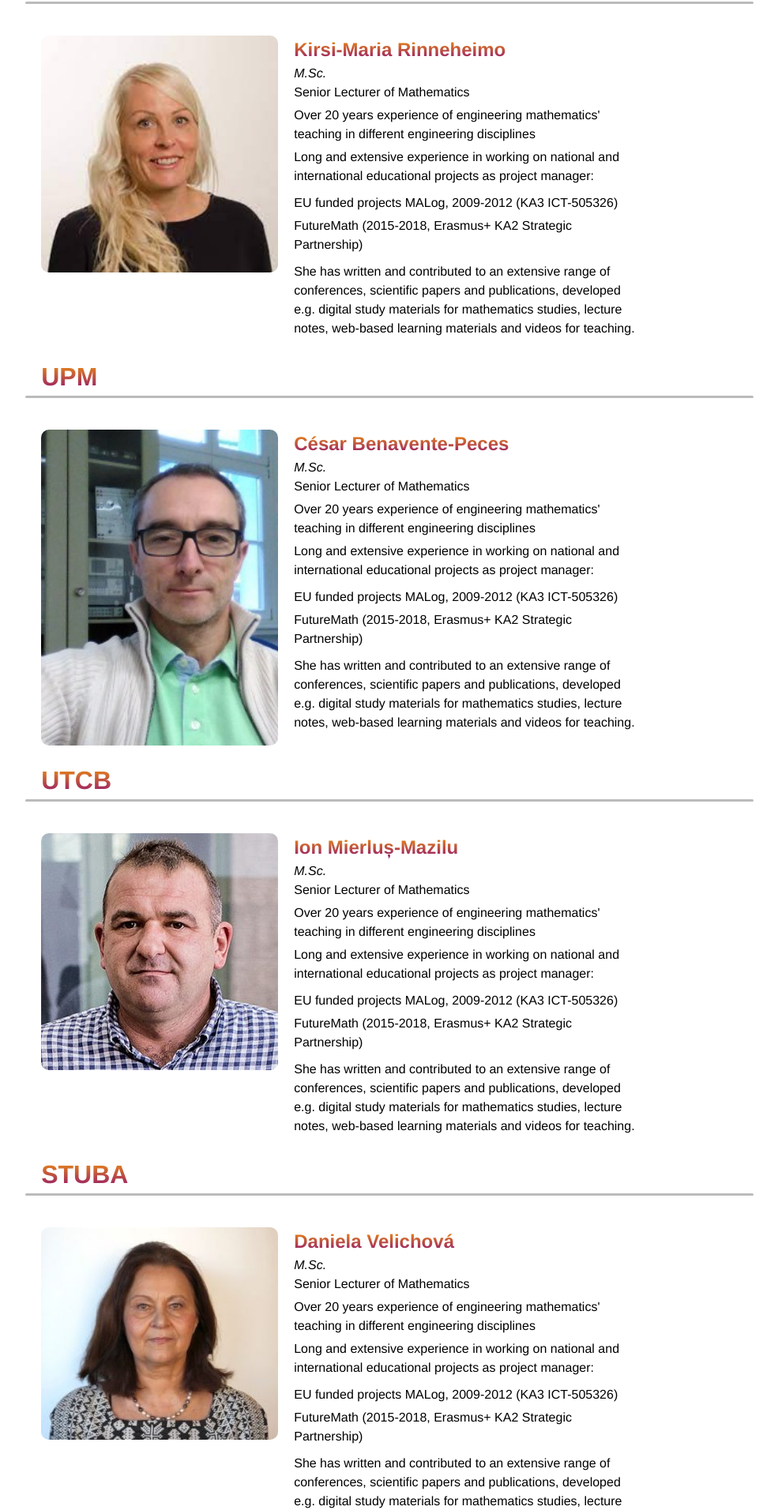
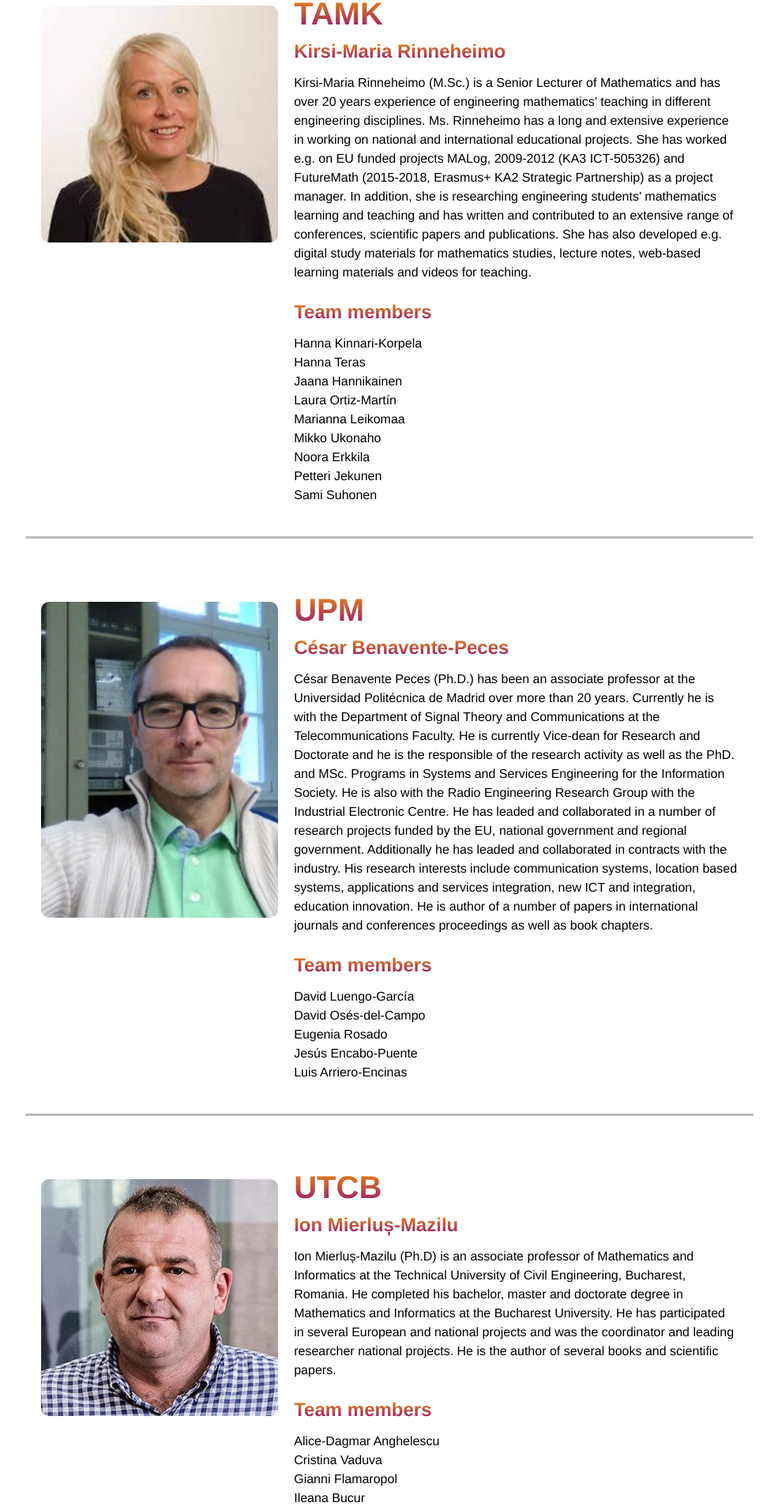
Before and after one commit to duongwalker/digistem-project, a React (Vite) app: page /ourteam in a window 1280 px wide. Shown: the part 569-2481 px from the top of the page at 79% size, without its empty margins (147-1132 px from the left). Built offline with nearby package versions, Linux system fonts and the light colour scheme.

Commit message:
Reformat team member cards

```diff
--- a/src/components/OurTeamPage/OurTeamPage.css
+++ b/src/components/OurTeamPage/OurTeamPage.css
@@ -14,7 +14,7 @@ main {
     text-align: center;
 }
 
-.team-members h1, .member h2, .profile-text h3 {
+.team-members h1, .member h2, .member h3 {
     background: -webkit-linear-gradient(orange, purple);
     -webkit-background-clip: text;
     background-clip: text;
@@ -24,20 +24,25 @@ main {
 
 .team-members h1 {
     font-size: 4em;
+    margin-bottom: 10px;
 }
 
 .member h2 {
-    margin-left: 20px;
-    font-size: 2em;
+    font-size: 2.5em;
 }
 
 .profile-text h3 {
     font-size: 1.5em;
+    margin-bottom: 10px;
 }
 
 .member {
     margin: 40px 0;
     text-align: left;
+}
+
+.member p {
+  margin-bottom: 20px;
 }
 
 .profile {
@@ -56,30 +61,21 @@ main {
   object-fit: cover;
   border-radius: 10px;
   margin-right: 20px;
+  margin-top: 20px;
 }
 
 .profile-text {
   flex: 1;
   /* height: 500px; */
-  max-width: 50%;
+  max-width: 70%;
 }
 
-.profile-text p {
-  font-style: italic;
+.profile-text ul li {
+  font-weight: 500;
 }
 
 .profile-text ul {
-  list-style-type: none;
-  padding: 0;
-}
-
-.profile-text ul ul {
-  margin-top: 10px;
-  margin-bottom: 10px;
-}
-
-.profile-text ul li {
-  margin-bottom: 5px;
+  margin-bottom: 20px;
 }
 
 hr.rounded {
@@ -92,7 +88,7 @@ hr.rounded {
     .profile {
       flex-direction: column;
       align-items: center;
-      text-align: center;
+      text-align: left;
     }
 
     .profile img {
@@ -106,6 +102,10 @@ hr.rounded {
 
     .team-members h1 {
       font-size: 3em;
+    }
+
+    .team-members {
+      max-width: 95%;
     }
 
     .member h2 {
@@ -126,4 +126,12 @@ hr.rounded {
   .profile-text h3 {
     font-size: 1.2em;
   }
+
+  .team-members {
+    max-width: 95%;
+  }
+
+  .team-members p {
+    font-size: 0.9em;
+  }
 }
--- a/src/components/OurTeamPage/OurTeamPage.tsx
+++ b/src/components/OurTeamPage/OurTeamPage.tsx
@@ -5,6 +5,71 @@ import TeamPhotoImm from '/src/assets/teamphotos/imm.jpg';
 import TeamPhotoDv from '/src/assets/teamphotos/dv.jpg';
 import './OurTeamPage.css'
 
+const teamMembers = [
+    {
+        name: 'Kirsi-Maria Rinneheimo',
+        organization: 'TAMK',
+        image: TeamPhotoKmr,
+        bio: 'Kirsi-Maria Rinneheimo (M.Sc.) is a Senior Lecturer of Mathematics and has over 20 years experience of engineering mathematics’ teaching in different engineering disciplines. Ms. Rinneheimo has a long and extensive experience in working on national and international educational projects. She has worked e.g. on EU funded projects MALog, 2009-2012 (KA3 ICT-505326) and FutureMath (2015-2018, Erasmus+ KA2 Strategic Partnership) as a project manager. In addition, she is researching engineering students’ mathematics learning and teaching and has written and contributed to an extensive range of conferences, scientific papers and publications. She has also developed e.g. digital study materials for mathematics studies, lecture notes, web-based learning materials and videos for teaching.',
+        additionalMembers: <ul>
+        <h3>Team members</h3>
+        <li>Hanna Kinnari-Korpela</li>
+        <li>Hanna Teras</li>
+        <li>Jaana Hannikainen</li>
+        <li>Laura Ortiz-Martín</li>
+        <li>Marianna Leikomaa</li>
+        <li>Mikko Ukonaho</li>
+        <li>Noora Erkkila</li>
+        <li>Petteri Jekunen</li>
+        <li>Sami Suhonen</li>
+    </ul>
+    },
+    {
+        name: 'César Benavente-Peces',
+        organization: 'UPM',
+        image: TeamPhotoCbp,
+        bio: 'César Benavente Peces (Ph.D.) has been an associate professor at the Universidad Politécnica de Madrid over more than 20 years. Currently he is with the Department of Signal Theory and Communications at the Telecommunications Faculty. He is currently Vice-dean for Research and Doctorate and he is the responsible of the research activity as well as the PhD. and MSc. Programs in Systems and Services Engineering for the Information Society. He is also with the Radio Engineering Research Group with the Industrial Electronic Centre. He has leaded and collaborated in a number of research projects funded by the EU, national government and regional government. Additionally he has leaded and collaborated in contracts with the industry. His research interests include communication systems, location based systems, applications and services integration, new ICT and integration, education innovation. He is author of a number of papers in international journals and conferences proceedings as well as book chapters.',
+        additionalMembers: <ul>
+        <h3>Team members</h3>
+        <li>David Luengo-García</li>
+        <li>David Osés-del-Campo</li>
+        <li>Eugenia Rosado</li>
+        <li>Jesús Encabo-Puente</li>
+        <li>Luis Arriero-Encinas</li>
+    </ul>
+    },
+    {
+        name: 'Ion Mierluș-Mazilu',
+        organization: 'UTCB',
+        image: TeamPhotoImm,
+        bio: 'Ion Mierluș-Mazilu (Ph.D) is an associate professor of Mathematics and Informatics at the Technical University of Civil Engineering, Bucharest, Romania. He completed his bachelor, master and doctorate degree in Mathematics and Informatics at the Bucharest University. He has participated in several European and national projects and was the coordinator and leading researcher national projects. He is the author of several books and scientific papers.',
+        additionalMembers: <ul>
+        <h3>Team members</h3>
+        <li>Alice-Dagmar Anghelescu</li>
+        <li>Cristina Vaduva</li>
+        <li>Gianni Flamaropol</li>
+        <li>Ileana Bucur</li>
+        <li>Lucian Nita</li>
+        <li>Luminita Anghel</li>
+        <li>Stefania Constantinescu</li>
+    </ul>
+    },
+    {
+        name: 'Daniela Velichová',
+        organization: 'STUBA',
+        image: TeamPhotoDv,
+        bio: 'Daniela Velichová (doc. RNDr. CSc.) is the member of the SEFI Mathematics Working Group Steering Committee, involved in activities connected to organisation of bi-annual seminars for mathematics educators at the European Technical Universities, co-author of the published book “A Framework for Mathematics Curricula in Engineering Education”. She has participated in many European and national projects related to mathematics in engineering coordinator and leading researcher. As a senior lecturer of mathematics at technical university for 40 years and strongly experienced researcher she has been introducing innovative methods in teaching mathematics, and she has developed many educational tools as printed books and lecture notes, electronic books and numerous other web-based learning materials, RLO (re-usable learning objects), applets and other novel instructional resources supported by ICT.',
+        additionalMembers: <ul>
+        <h3>Team members</h3>
+        <li>Daniela Richtáriková</li>
+        <li>Jana Gabkova</li>
+        <li>Jozef Leja</li>
+        <li>Leena Katto</li>
+        <li>Peter Letavaj</li>
+    </ul>
+    },
+
+]
 
 const OurTeamPage = () => {
 
@@ -16,7 +81,28 @@ const OurTeamPage = () => {
                 <img src={banner} alt="Tampere University Building"></img>
             </header>
             <main>
-                <section className="team-members">
+
+                <section className='team-members'>
+                    <h1>Our Team</h1>
+                    <hr className="rounded" />
+                    {teamMembers.map(member => (
+                        <div className="member" key={member.name}>
+                            <div className="profile">
+                                <img src={member.image} alt={member.name} />
+                                <div className="profile-text">
+                                    <h2>{member.organization}</h2>
+                                    <h3>{member.name}</h3>
+                                    <p>{member.bio}</p>
+                                    <p>{member.additionalMembers}</p>
+                                </div>
+                            </div>
+                            <hr className="rounded" />
+                            </div>
+                        ))}
+
+                </section>
+
+                {/* <section className="team-members">
                     <h1>Team Members</h1>
                     <div className="member">
                         <h2>TAMK</h2>
@@ -103,7 +189,7 @@ const OurTeamPage = () => {
                             </div>
                         </div>
                     </div>
-                </section>
+                </section> */}
             </main>
         </div>
     )
```
